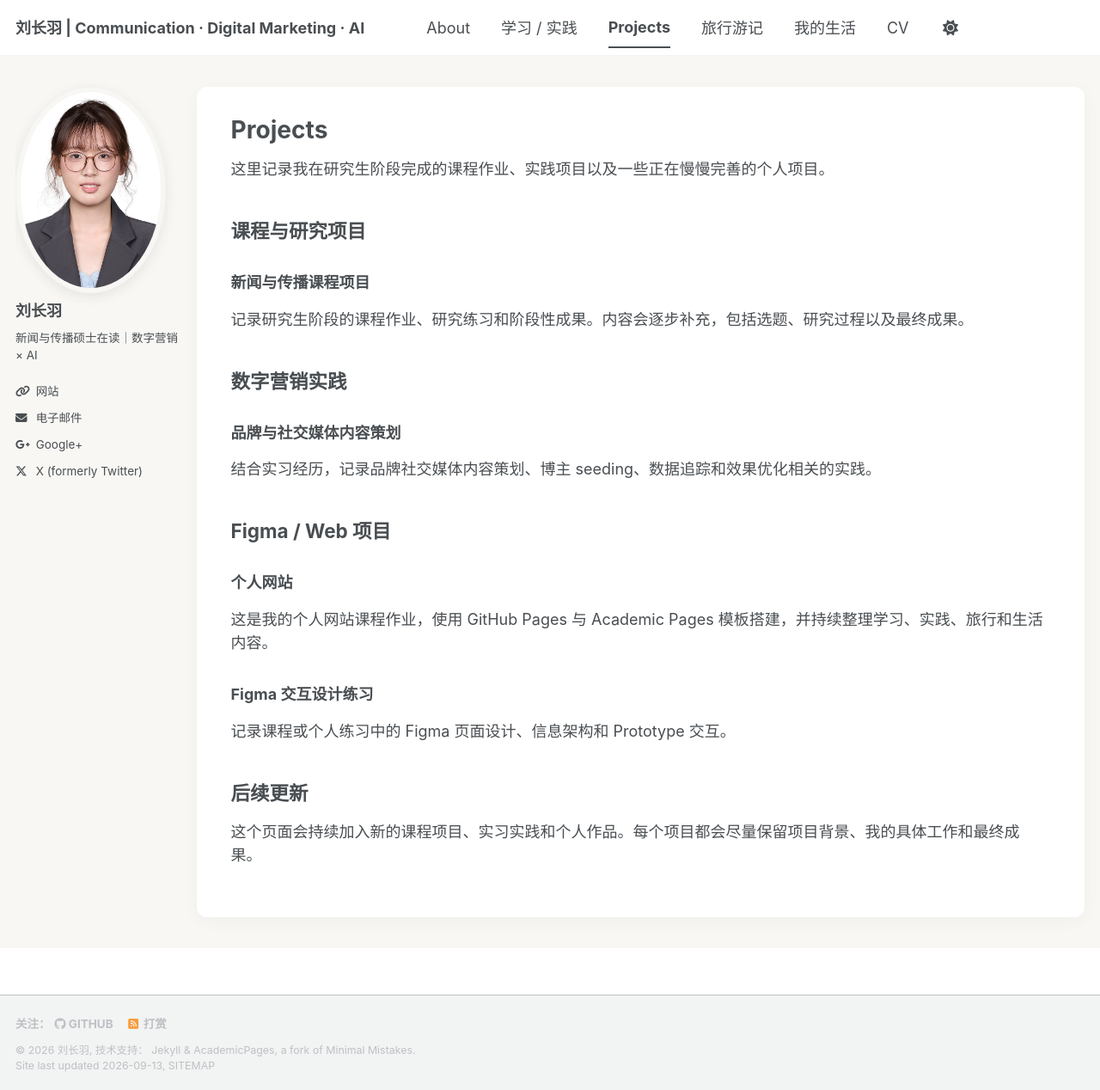
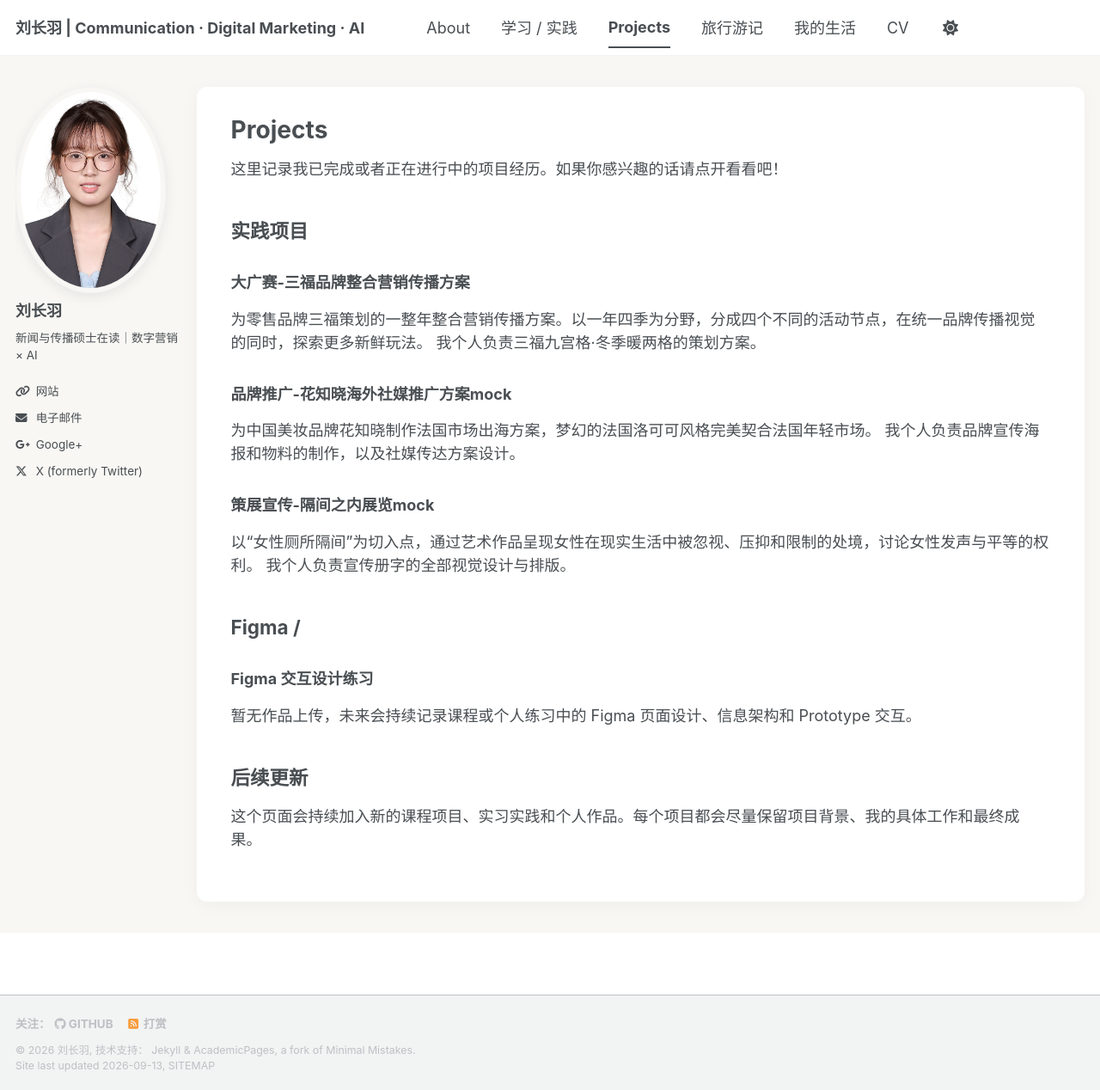
Before and after one commit to lunaalovegood2004-del/lunaalovegood2004-del.github.io, a Jekyll site: the page built from _pages/projects.md, in a window 1280 px wide and 1268 px high. Shown: the whole window at 86% size. Built offline with Jekyll 4.4.1, drawn with Linux system fonts in a browser that asks for light colours; a style sheet for code colours, icons or effects is not loaded.

Commit message:
Update projects.md

```diff
--- a/_pages/projects.md
+++ b/_pages/projects.md
@@ -6,29 +6,27 @@ author_profile: true
 author: "Name Name"
 ---
 
-这里记录我在研究生阶段完成的课程作业、实践项目以及一些正在慢慢完善的个人项目。
+这里记录我已完成或者正在进行中的项目经历。如果你感兴趣的话请点开看看吧！
+## 实践项目
 
-## 课程与研究项目
+### 大广赛-三福品牌整合营销传播方案
+为零售品牌三福策划的一整年整合营销传播方案。以一年四季为分野，分成四个不同的活动节点，在统一品牌传播视觉的同时，探索更多新鲜玩法。
+我个人负责三福九宫格·冬季暖两格的策划方案。
 
-### 新闻与传播课程项目
+### 品牌推广-花知晓海外社媒推广方案mock
+为中国美妆品牌花知晓制作法国市场出海方案，梦幻的法国洛可可风格完美契合法国年轻市场。
+我个人负责品牌宣传海报和物料的制作，以及社媒传达方案设计。
 
-记录研究生阶段的课程作业、研究练习和阶段性成果。内容会逐步补充，包括选题、研究过程以及最终成果。
+### 策展宣传-隔间之内展览mock
+以“女性厕所隔间”为切入点，通过艺术作品呈现女性在现实生活中被忽视、压抑和限制的处境，讨论女性发声与平等的权利。
+我个人负责宣传册字的全部视觉设计与排版。
 
-## 数字营销实践
 
-### 品牌与社交媒体内容策划
 
-结合实习经历，记录品牌社交媒体内容策划、博主 seeding、数据追踪和效果优化相关的实践。
-
-## Figma / Web 项目
-
-### 个人网站
-
-这是我的个人网站课程作业，使用 GitHub Pages 与 Academic Pages 模板搭建，并持续整理学习、实践、旅行和生活内容。
-
+## Figma /
 ### Figma 交互设计练习
 
-记录课程或个人练习中的 Figma 页面设计、信息架构和 Prototype 交互。
+暂无作品上传，未来会持续记录课程或个人练习中的 Figma 页面设计、信息架构和 Prototype 交互。
 
 ## 后续更新
 
```
